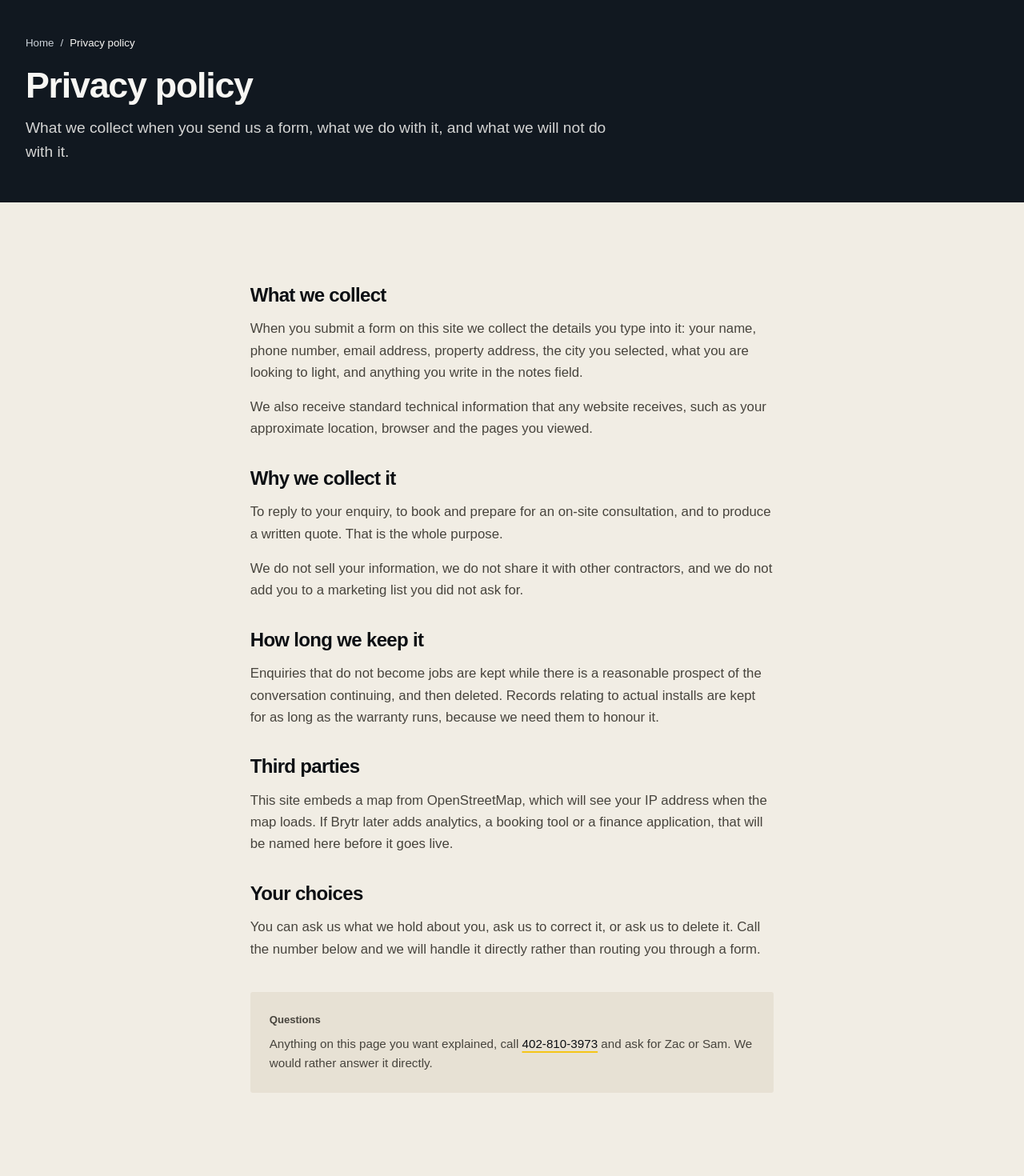
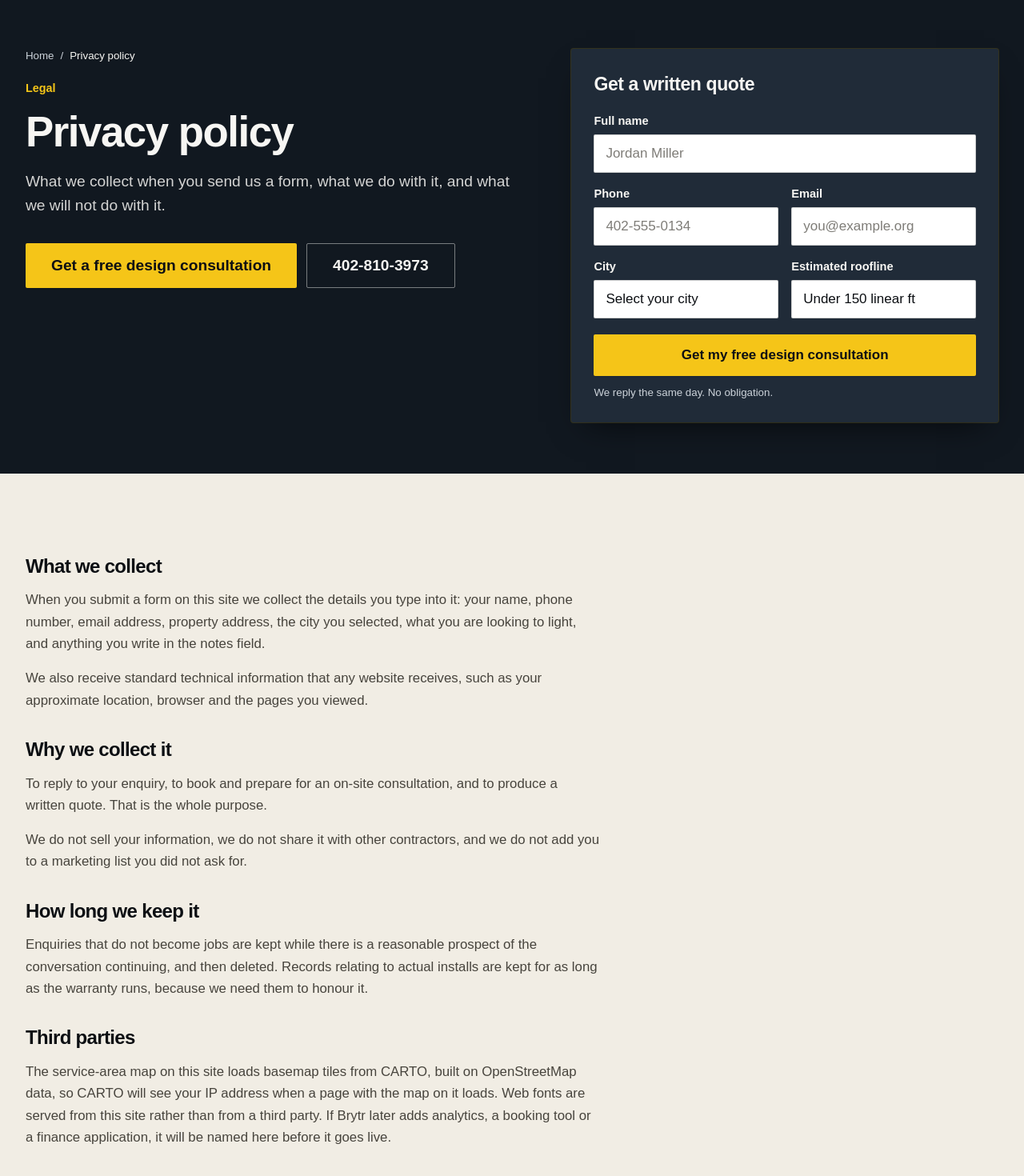
Before and after one commit to kvelasquez315/brytr-site, a Next.js app: page /privacy-policy in a window 1280 px wide. Shown: the part 120-1590 px from the top of the page at 80% size. Built offline with nearby package versions, Linux system fonts and the light colour scheme; a web font is replaced by a local one.

Commit message:
Upload group 6: app/page.tsx, app/privacy-policy/page.tsx

```diff
--- a/app/page.tsx
+++ b/app/page.tsx
@@ -48,16 +48,16 @@ export default function Home() {
           * here — before the hardware argument rather than after it — which is the one
           * structural note from the audit I could not act on at the time. */}
         <Reviews />         {/*  4b · pull-quote + cards       · neutral */}
-        <MaterialsSplit />  {/*  5 · split, hardware left      · deep    */}
+        <MaterialsSplit />  {/*  5 · two tiers + add-on strip  · deep    */}
         <WhyBrytr />        {/*  6 · four-up + bridge          · primary */}
         <ProjectTabs />     {/*  8 · tabbed photo gallery      · raise   */}
         {/* AUDIT FIX: from the systems section to the final form was ten phone screens
-          * with nothing to act on. One short centred band here, which is also an
+          * with nothing to act on. One short centered band here, which is also an
           * archetype the page does not otherwise use. */}
-        <CtaBand />         {/*  8b · short centred band       · primary */}
+        <CtaBand />         {/*  8b · deadline + date ledger    · primary */}
         <ServiceArea />     {/*  9 · photo + city tiles        · neutral */}
         <ProcessRow />      {/* 10 · numbered row              · primary */}
-        <Writing />         {/* 11 · compact article list      · neutral */}
+        <Writing />         {/* 11 · three article cards       · neutral */}
         <FinalCta />        {/* 13 · split + full form         · primary */}
       </main>
       <Footer />
--- a/app/privacy-policy/page.tsx
+++ b/app/privacy-policy/page.tsx
@@ -1,7 +1,6 @@
 import type { Metadata } from "next";
-import Link from "next/link";
 import { Shell } from "@/app/layout-shell";
-import { Breadcrumb, SectionHead } from "@/components/sections/page-parts";
+import { PageHero } from "@/components/sections/page-parts";
 import { site } from "@/content/site";
 import { Jsonld, breadcrumb } from "@/lib/schema";
 
@@ -17,15 +16,18 @@ export default function Page() {
   return (
     <Shell>
       <Jsonld data={breadcrumb(trail)} />
-      <section className="bg-primary">
-        <div className="shell py-12">
-          <Breadcrumb trail={trail} />
-          <h1 className="mt-2 text-[clamp(1.9rem,3.6vw,2.8rem)] text-on-dark">Privacy policy</h1>
-          <p className="mt-4 max-w-[70ch] text-lg text-on-dark/85">What we collect when you send us a form, what we do with it, and what we will not do with it.</p>
-        </div>
-      </section>
+      {/* type variant: no photograph, no form, no closing band. A legal page should
+        * look plain, and plain is the correct design for what this is. */}
+      <PageHero
+        variant="type"
+        eyebrow="Legal"
+        h1="Privacy policy"
+        lede="What we collect when you send us a form, what we do with it, and what we will not do with it."
+        trail={trail}
+      />
       <section className="section bg-background">
-        <div className="shell max-w-[76ch]">
+        <div className="shell">
+          <div className="max-w-[76ch]">
           <h2 className="mt-9 text-[1.5rem] text-foreground first:mt-0">What we collect</h2>
           <p className="mt-4 text-[1.05rem] leading-relaxed text-muted-foreground">When you submit a form on this site we collect the details you type into it: your name, phone number, email address, property address, the city you selected, what you are looking to light, and anything you write in the notes field.</p>
           <p className="mt-4 text-[1.05rem] leading-relaxed text-muted-foreground">We also receive standard technical information that any website receives, such as your approximate location, browser and the pages you viewed.</p>
@@ -35,7 +37,7 @@ export default function Page() {
           <h2 className="mt-9 text-[1.5rem] text-foreground first:mt-0">How long we keep it</h2>
           <p className="mt-4 text-[1.05rem] leading-relaxed text-muted-foreground">Enquiries that do not become jobs are kept while there is a reasonable prospect of the conversation continuing, and then deleted. Records relating to actual installs are kept for as long as the warranty runs, because we need them to honour it.</p>
           <h2 className="mt-9 text-[1.5rem] text-foreground first:mt-0">Third parties</h2>
-          <p className="mt-4 text-[1.05rem] leading-relaxed text-muted-foreground">This site embeds a map from OpenStreetMap, which will see your IP address when the map loads. If Brytr later adds analytics, a booking tool or a finance application, that will be named here before it goes live.</p>
+          <p className="mt-4 text-[1.05rem] leading-relaxed text-muted-foreground">The service-area map on this site loads basemap tiles from CARTO, built on OpenStreetMap data, so CARTO will see your IP address when a page with the map on it loads. Web fonts are served from this site rather than from a third party. If Brytr later adds analytics, a booking tool or a finance application, it will be named here before it goes live.</p>
           <h2 className="mt-9 text-[1.5rem] text-foreground first:mt-0">Your choices</h2>
           <p className="mt-4 text-[1.05rem] leading-relaxed text-muted-foreground">You can ask us what we hold about you, ask us to correct it, or ask us to delete it. Call the number below and we will handle it directly rather than routing you through a form.</p>
           <div className="mt-10 rounded-lg bg-muted p-6">
@@ -46,6 +48,7 @@ export default function Page() {
               and ask for Zac or Sam. We would rather answer it directly.
             </p>
           </div>
+          </div>
         </div>
       </section>
     </Shell>
```
